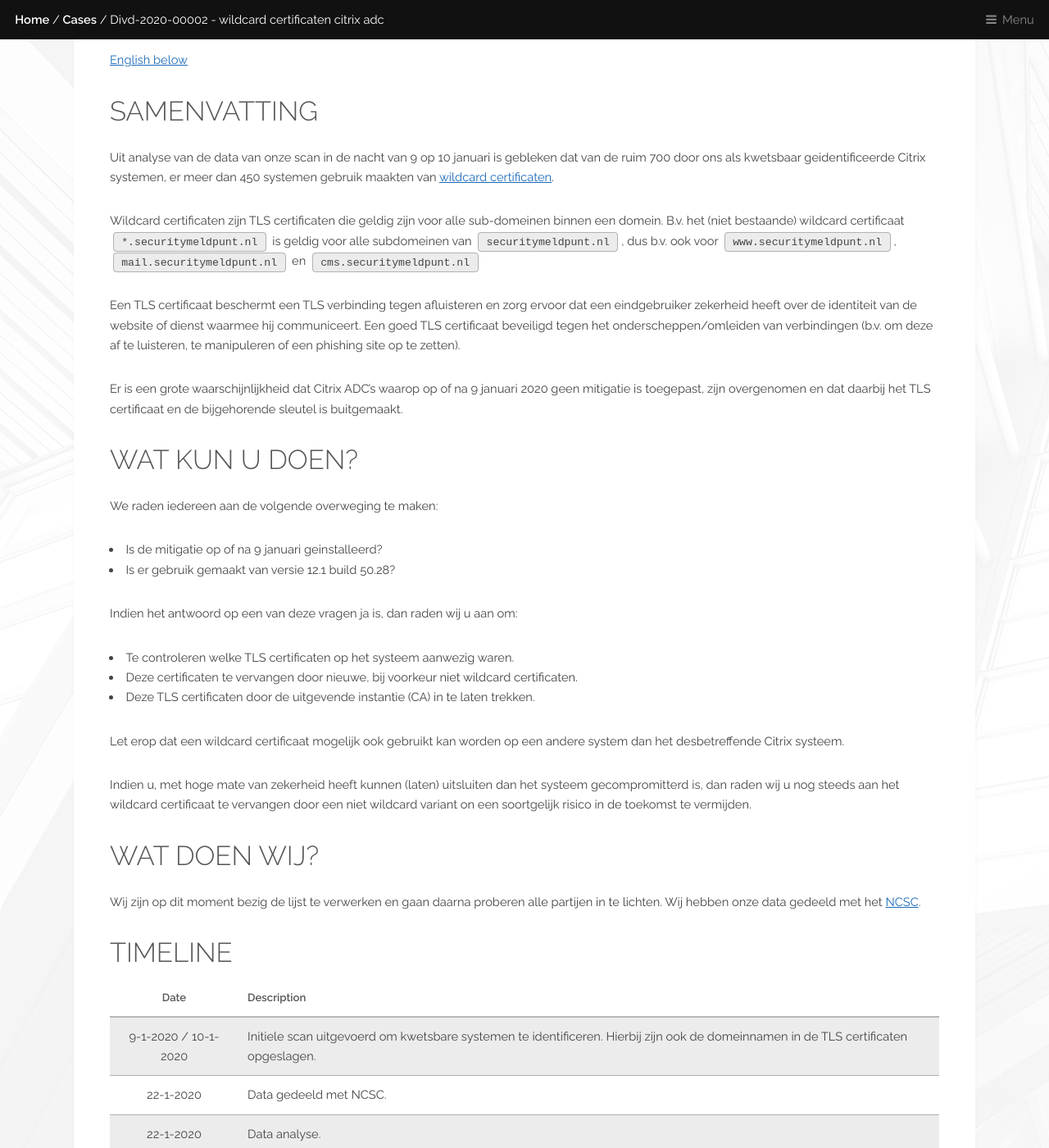
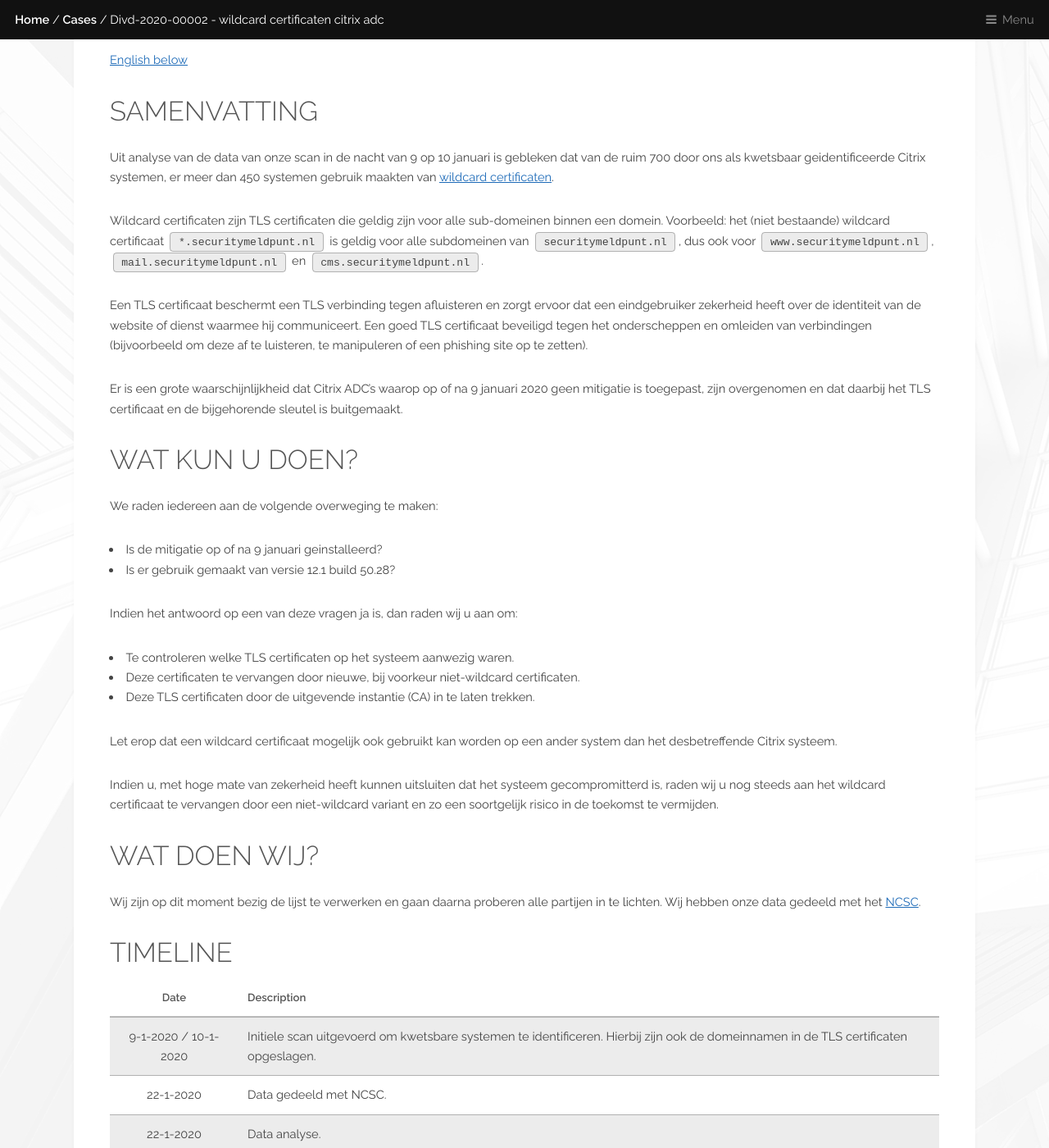
Before and after one commit to DIVD-NL/SecurityMeldpunt, a Jekyll site: the page built from cases/DIVD-2020-00002.md, in a window 1280 px wide and 1400 px high, scrolled down 1047 px. Shown: the whole window at 82% size. Built offline with Jekyll 4.4.1, drawn with Linux system fonts in a browser that asks for light colours; some of the changed text lies outside the part shown.

Commit message:
Update DIVD-2020-00002.md

```diff
--- a/cases/DIVD-2020-00002.md
+++ b/cases/DIVD-2020-00002.md
@@ -29,9 +29,9 @@
 
 Uit analyse van de data van onze scan in de nacht van 9 op 10 januari is gebleken dat van de ruim 700 door ons als kwetsbaar geidentificeerde Citrix systemen, er meer dan 450 systemen gebruik maakten van [wildcard certificaten](https://en.wikipedia.org/wiki/Wildcard_certificate).
 
-Wildcard certificaten zijn TLS certificaten die geldig zijn voor alle sub-domeinen binnen een domein. B.v. het (niet bestaande) wildcard certificaat `*.securitymeldpunt.nl` is geldig voor alle subdomeinen van `securitymeldpunt.nl`, dus b.v. ook voor `www.securitymeldpunt.nl`, `mail.securitymeldpunt.nl` en `cms.securitymeldpunt.nl`
+Wildcard certificaten zijn TLS certificaten die geldig zijn voor alle sub-domeinen binnen een domein. Voorbeeld: het (niet bestaande) wildcard certificaat `*.securitymeldpunt.nl` is geldig voor alle subdomeinen van `securitymeldpunt.nl`, dus ook voor `www.securitymeldpunt.nl`, `mail.securitymeldpunt.nl` en `cms.securitymeldpunt.nl`.
 
-Een TLS certificaat beschermt een TLS verbinding tegen afluisteren en zorg ervoor dat een eindgebruiker zekerheid heeft over de identiteit van de website of dienst waarmee hij communiceert. Een goed TLS certificaat beveiligd tegen het onderscheppen/omleiden van verbindingen (b.v. om deze af te luisteren, te manipuleren of een phishing site op te zetten).
+Een TLS certificaat beschermt een TLS verbinding tegen afluisteren en zorgt ervoor dat een eindgebruiker zekerheid heeft over de identiteit van de website of dienst waarmee hij communiceert. Een goed TLS certificaat beveiligd tegen het onderscheppen en omleiden van verbindingen (bijvoorbeeld om deze af te luisteren, te manipuleren of een phishing site op te zetten).
 
 Er is een grote waarschijnlijkheid dat Citrix ADC's waarop op of na 9 januari 2020 geen mitigatie is toegepast, zijn overgenomen en dat daarbij het TLS certificaat en de bijgehorende sleutel is buitgemaakt.
 
@@ -43,12 +43,12 @@
 
 Indien het antwoord op een van deze vragen ja is, dan raden wij u aan om:
 * Te controleren welke TLS certificaten op het systeem aanwezig waren.
-* Deze certificaten te vervangen door nieuwe, bij voorkeur niet wildcard certificaten.
+* Deze certificaten te vervangen door nieuwe, bij voorkeur niet-wildcard certificaten.
 * Deze TLS certificaten door de uitgevende instantie (CA) in te laten trekken.
 
-Let erop dat een wildcard certificaat mogelijk ook gebruikt kan worden op een andere system dan het desbetreffende Citrix systeem.
+Let erop dat een wildcard certificaat mogelijk ook gebruikt kan worden op een ander system dan het desbetreffende Citrix systeem.
 
-Indien u, met hoge mate van zekerheid heeft kunnen (laten) uitsluiten dan het systeem gecompromitterd is, dan raden wij u nog steeds aan het wildcard certificaat te vervangen door een niet wildcard variant on een soortgelijk risico in de toekomst te vermijden.
+Indien u, met hoge mate van zekerheid heeft kunnen uitsluiten dat het systeem gecompromitterd is, raden wij u nog steeds aan het wildcard certificaat te vervangen door een niet-wildcard variant en zo een soortgelijk risico in de toekomst te vermijden.
 
 ## Wat doen wij?
 
```
Also changed, not shown: other parts of cases/DIVD-2020-00002.md (+5 -5 lines).
